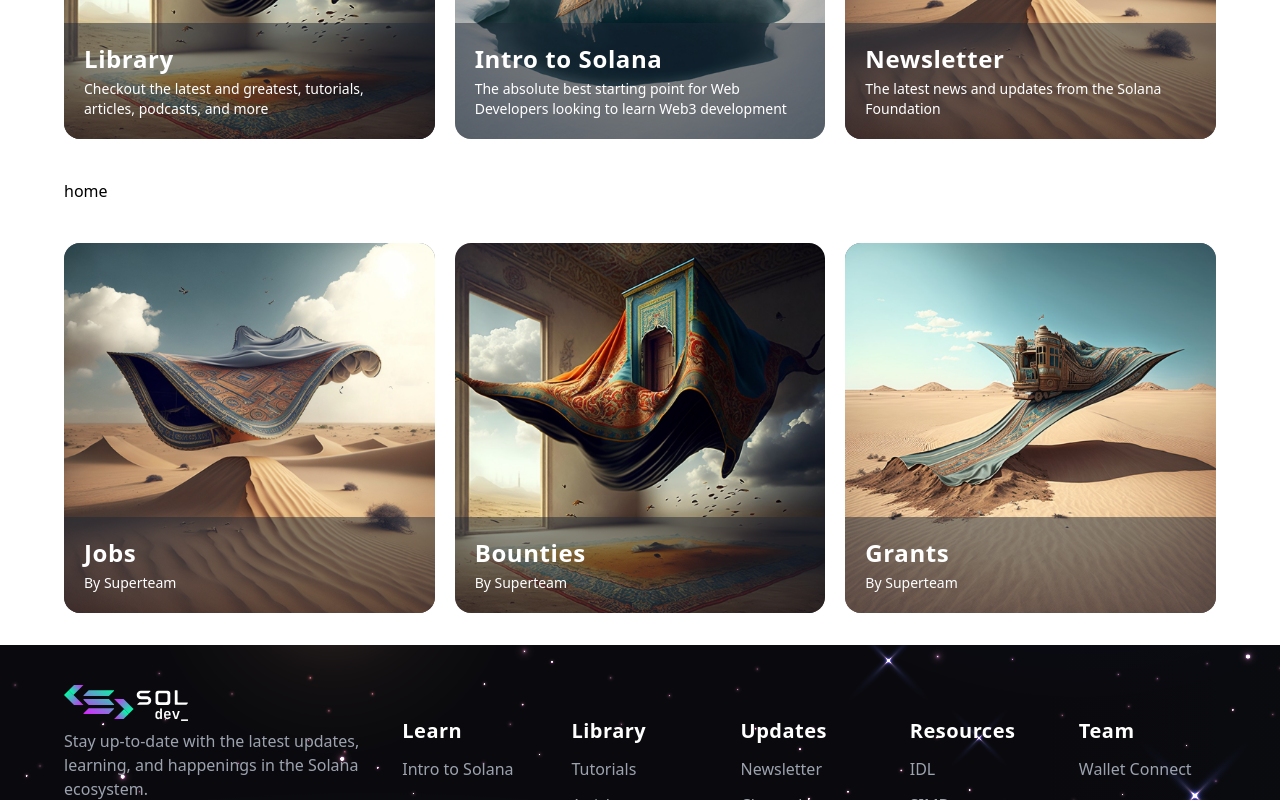
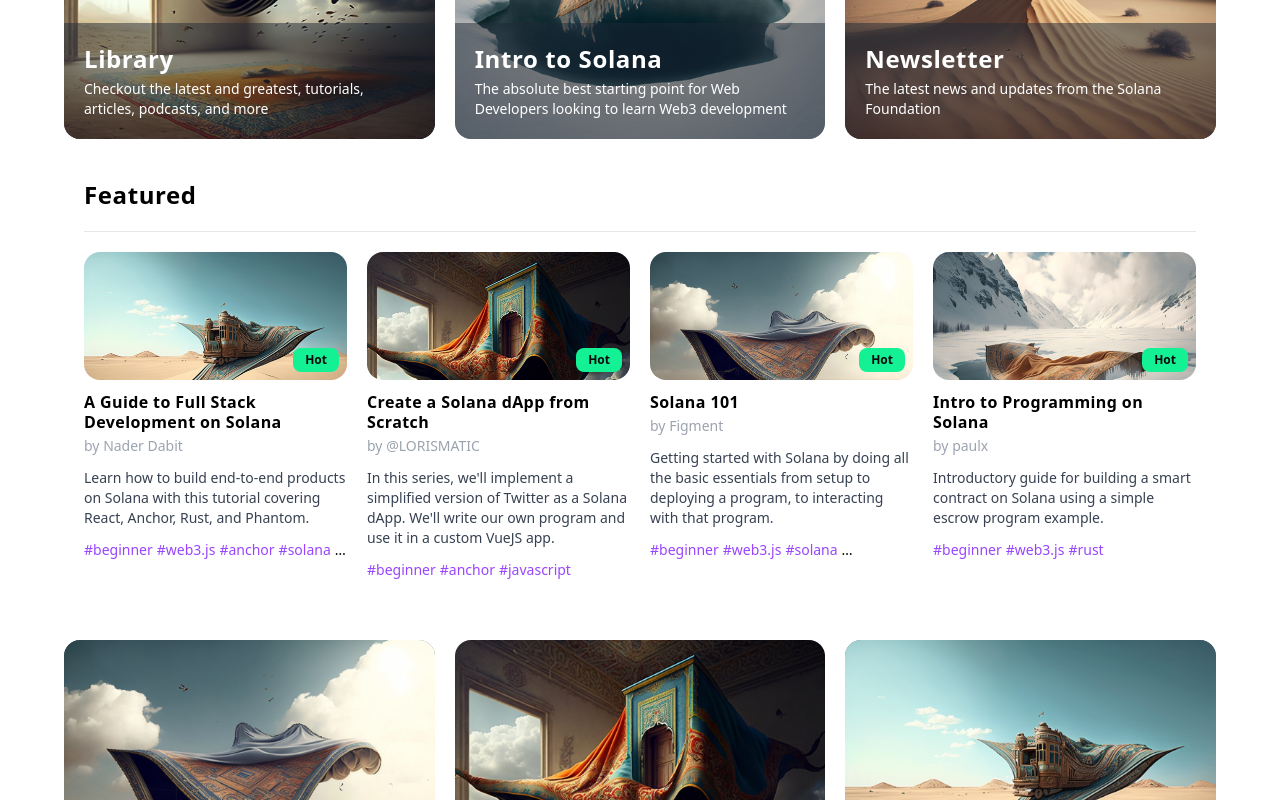
Before and after one commit to Tru3Bliss/solana-modern-ui, a Next.js app: page / in a window 1280 px wide. Shown: the part 572-1372 px from the top of the page. Built offline with nearby package versions, Linux system fonts and the light colour scheme.

Commit message:
feat: home page featured content

```diff
--- /dev/null
+++ b/src/components/core/ContentCard.tsx
@@ -0,0 +1,62 @@
+import styles from "@/styles/ContentCard.module.css";
+import Link from "next/link";
+
+const DEFAULT_IMG_SRC = "/img/cta/0.jpg";
+
+type ComponentProps = {
+  className?: string;
+  title: string;
+  href: string;
+  description?: string;
+  imageSrc?: string;
+  authorLabel?: string;
+  authorHref?: string;
+  tags?: string;
+  isHot?: boolean;
+};
+
+export default function ContentCard({
+  className,
+  imageSrc = DEFAULT_IMG_SRC,
+  title,
+  href,
+  description,
+  authorLabel,
+  authorHref,
+  tags,
+  isHot,
+}: ComponentProps) {
+  return (
+    <section className={styles.card}>
+      <div className={styles.image}>
+        {isHot && <span className={styles.badge}>Hot</span>}
+        <img src={imageSrc} alt={title} />
+      </div>
+
+      <div className={styles.metaArea}>
+        <h3>
+          <Link href={href}>{title}</Link>
+        </h3>
+
+        {authorLabel && (
+          <p className={styles.author}>
+            by{" "}
+            {authorHref ? (
+              <Link href={authorHref}>{authorLabel}</Link>
+            ) : (
+              authorLabel
+            )}
+          </p>
+        )}
+
+        <p className={styles.description}>{description}</p>
+
+        <p className={styles.tags}>
+          {tags?.split(",").map((tag) => (
+            <Link href={"#"}>{`#${tag.trim()}`}</Link>
+          ))}
+        </p>
+      </div>
+    </section>
+  );
+}
--- /dev/null
+++ b/src/components/home/HomeFeaturedContent.tsx
@@ -0,0 +1,58 @@
+import styles from "@/styles/ContentCard.module.css";
+import ContentCard from "@/components/core/ContentCard";
+
+type ComponentProps = {
+  className?: string;
+};
+
+export default function HomeFeaturedContent({ className }: ComponentProps) {
+  return (
+    // <section className={`container-inner ${styles.container} ${className}`}>
+    <section className={`space-y-5 px-5 ${className}`}>
+      <h2 className="text-2xl">Featured</h2>
+
+      <div className={`${styles.container} py-5 border-t border-gray-200`}>
+        <ContentCard
+          isHot={true}
+          href="#"
+          title="A Guide to Full Stack Development on Solana"
+          authorLabel="Nader Dabit"
+          authorHref="#"
+          imageSrc="/img/cta/1.jpg"
+          description="Learn how to build end-to-end products on Solana with this tutorial covering React, Anchor, Rust, and Phantom."
+          tags="beginner, web3.js, anchor, solana, beginner, web3.js, anchor"
+        />
+        <ContentCard
+          isHot={true}
+          href="#"
+          title="Create a Solana dApp from Scratch"
+          authorLabel="@LORISMATIC"
+          authorHref="#"
+          imageSrc="/img/cta/0.jpg"
+          description="In this series, we'll implement a simplified version of Twitter as a Solana dApp. We'll write our own program and use it in a custom VueJS app."
+          tags="beginner, anchor, javascript"
+        />
+        <ContentCard
+          isHot={true}
+          href="#"
+          title="Solana 101"
+          authorLabel="Figment"
+          authorHref="#"
+          imageSrc="/img/cta/4.jpg"
+          description="Getting started with Solana by doing all the basic essentials from setup to deploying a program, to interacting with that program."
+          tags="beginner, web3.js, solana, javascript, rust"
+        />
+        <ContentCard
+          isHot={true}
+          href="#"
+          title="Intro to Programming on Solana"
+          authorLabel="paulx"
+          authorHref="#"
+          imageSrc="/img/cta/5.jpg"
+          description="Introductory guide for building a smart contract on Solana using a simple escrow program example."
+          tags="beginner, web3.js, rust"
+        />
+      </div>
+    </section>
+  );
+}
--- a/src/pages/index.tsx
+++ b/src/pages/index.tsx
@@ -3,6 +3,7 @@
 import PageHero from "@/components/core/PageHero";
 import HomeCategoryCards from "@/components/home/HomeCategoryCards";
 import HomeResourceCards from "@/components/home/HomeResourceCards";
+import HomeFeaturedContent from "@/components/home/HomeFeaturedContent";
 
 // define the on-page seo metadata
 const seo: NextSeoProps = {
@@ -27,7 +28,9 @@
       <HomeCategoryCards className="-mt-24" />
 
       <section className="container">
-        <p>home</p>
+        {/* <p>home</p> */}
+
+        <HomeFeaturedContent />
       </section>
 
       <HomeResourceCards className="" />
--- /dev/null
+++ b/src/styles/ContentCard.module.css
@@ -0,0 +1,71 @@
+/*
+    Primary styles for the Content Cards and their grid
+    (e.g. cards in the Library)
+*/
+
+.container {
+  @apply grid grid-cols-4 gap-5;
+}
+
+.card {
+  @apply relative;
+}
+
+.image {
+  @apply relative;
+  @apply overflow-hidden rounded-2xl;
+  @apply mb-3;
+  @apply max-h-32;
+}
+.badge {
+  @apply absolute right-2 bottom-2;
+  @apply text-black bg-solana-green;
+  /* @apply text-white bg-solana-purple; */
+  /* @apply text-white bg-red-500; */
+  @apply px-3 py-1 text-xs font-semibold;
+  @apply rounded-lg;
+}
+
+/* .image img {
+  @apply ;
+} */
+
+.metaArea {
+  @apply space-y-1;
+}
+.metaArea h3 {
+  @apply text-base line-clamp-2;
+  @apply leading-tight;
+}
+.metaArea h3 a {
+  @apply hover:underline;
+}
+
+.author {
+  @apply text-sm text-gray-400;
+}
+.author a {
+  @apply hover:underline hover:text-black;
+}
+
+.description {
+  @apply py-2;
+  @apply text-sm text-gray-700;
+}
+
+.tags {
+  @apply text-sm;
+  @apply line-clamp-1;
+}
+
+.tags a {
+  @apply inline-flex;
+  @apply pr-1;
+  @apply text-solana-purple;
+  @apply hover:underline;
+}
+
+/* .inner {
+  @apply py-32;
+  @apply text-white;
+} */
```
